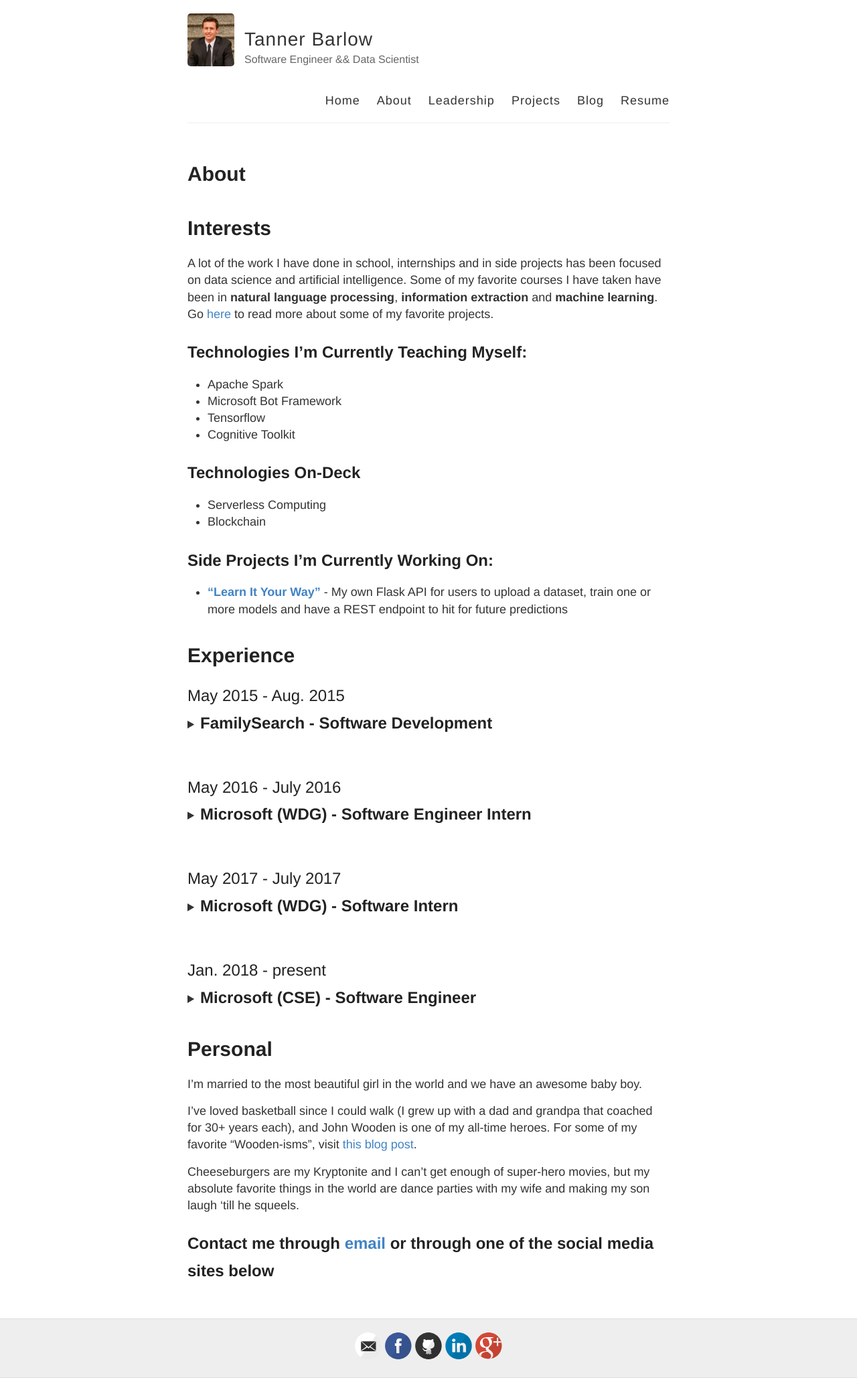
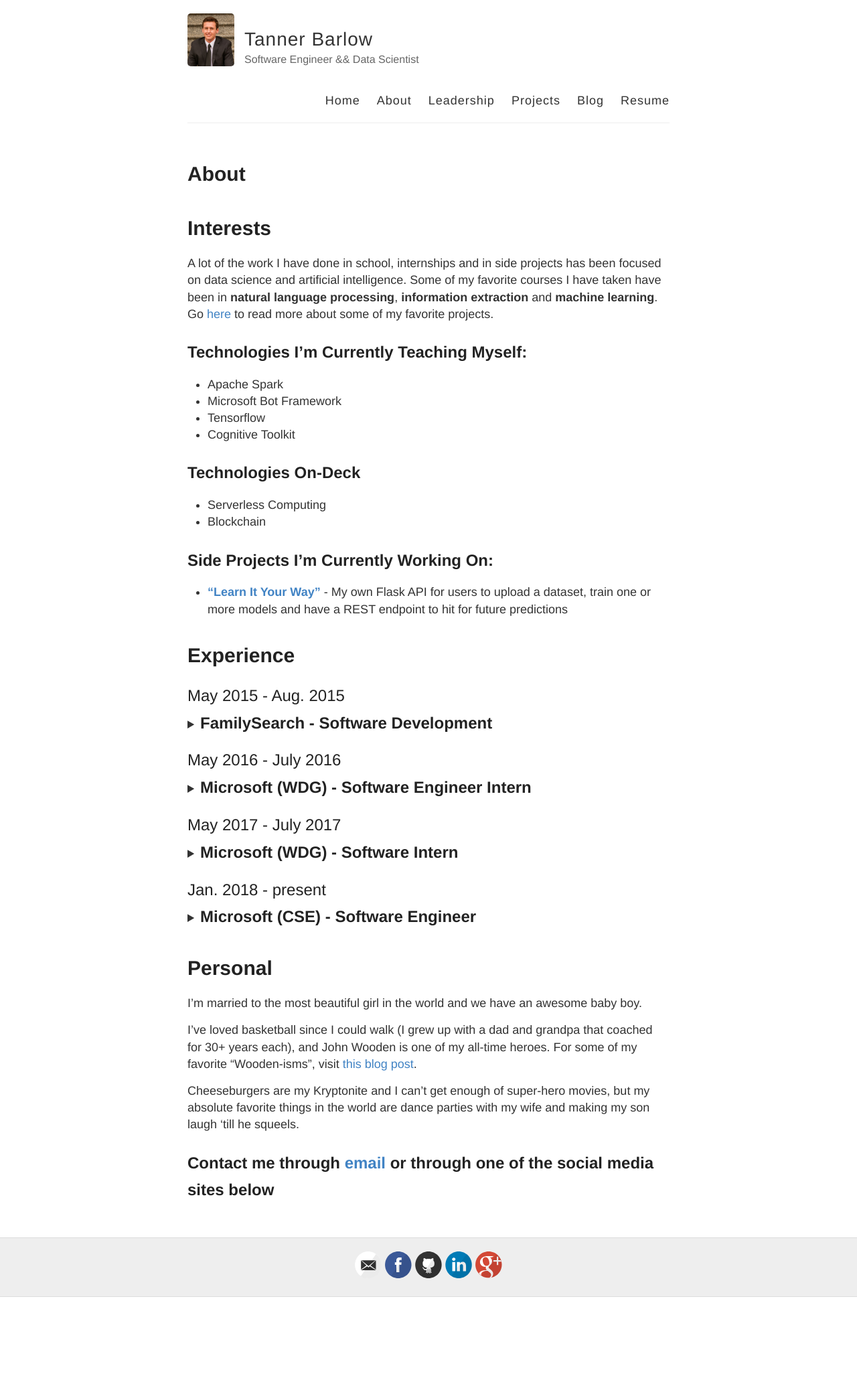
Before and after one commit to tbarlow12/tbarlow12.github.io, a Jekyll site: the page built from about.md, in a window 1280 px wide. Shown: the whole page at 67% size. Built offline with Jekyll 4.4.1, drawn with Linux system fonts in a browser that asks for light colours; after the commit the page ends 1937 px from its top, so only the background shows below that.

Commit message:
put in list

```diff
--- a/about.md
+++ b/about.md
@@ -25,6 +25,8 @@ A lot of the work I have done in school, internships and in side projects has be
 
 
 # Experience
+<ul style="list-style: none; margin:0; padding: 0;">
+<li style="margin: 15px 0;">
 <span2>
 May 2015 - Aug. 2015<br>
 </span2>
@@ -47,7 +49,8 @@ May 2015 - Aug. 2015<br>
         </ul>
   </ul>
 </details>
-<br>
+</li>
+<li style="margin: 15px 0;">
 <span2>
 May 2016 - July 2016<br>
 </span2>
@@ -70,7 +73,8 @@ May 2016 - July 2016<br>
         </ul>
   </ul>
 </details>
-<br>
+</li>
+<li style="margin: 15px 0;">
 <span2>
 May 2017 - July 2017<br>
 </span2>
@@ -93,7 +97,8 @@ May 2017 - July 2017<br>
         </ul>
   </ul>
 </details>
-<br>
+</li>
+<li style="margin: 15px 0;">
 <span2>
 Jan. 2018 - present <br>
 </span2>
@@ -109,6 +114,13 @@ Jan. 2018 - present <br>
     <li>Stay tuned for upcoming adventures!</li>
   </ul>
 </details>
+</li>
+
+
+
+
+
+</ul>
 
 
 # Personal
```
